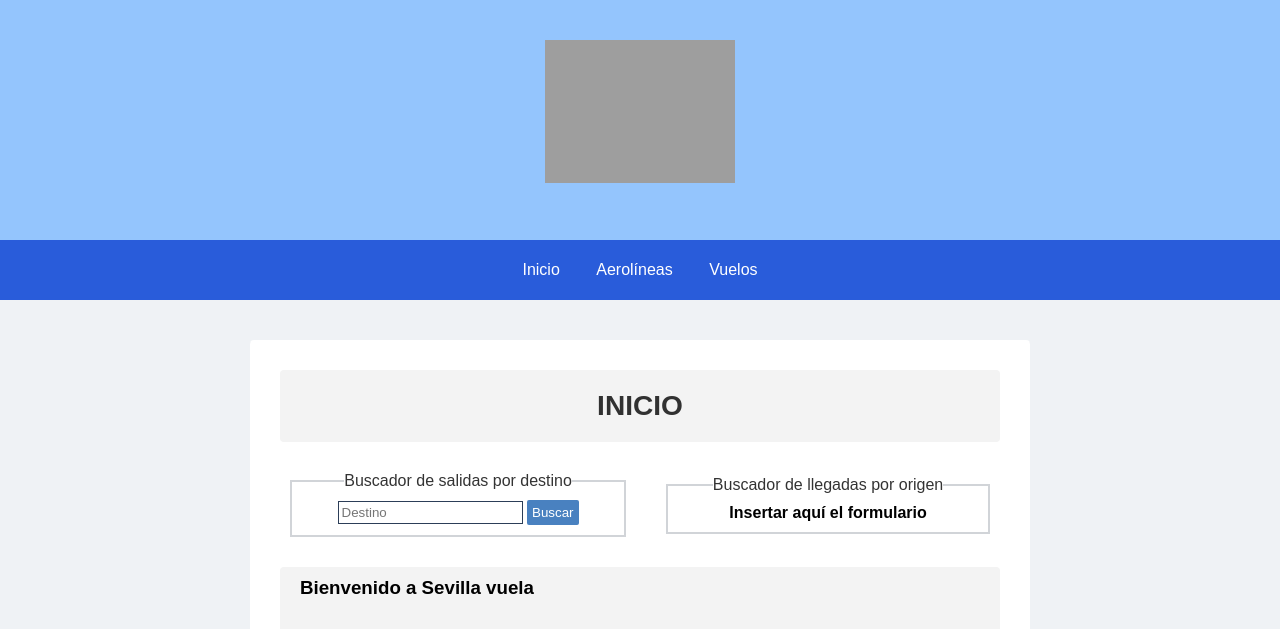
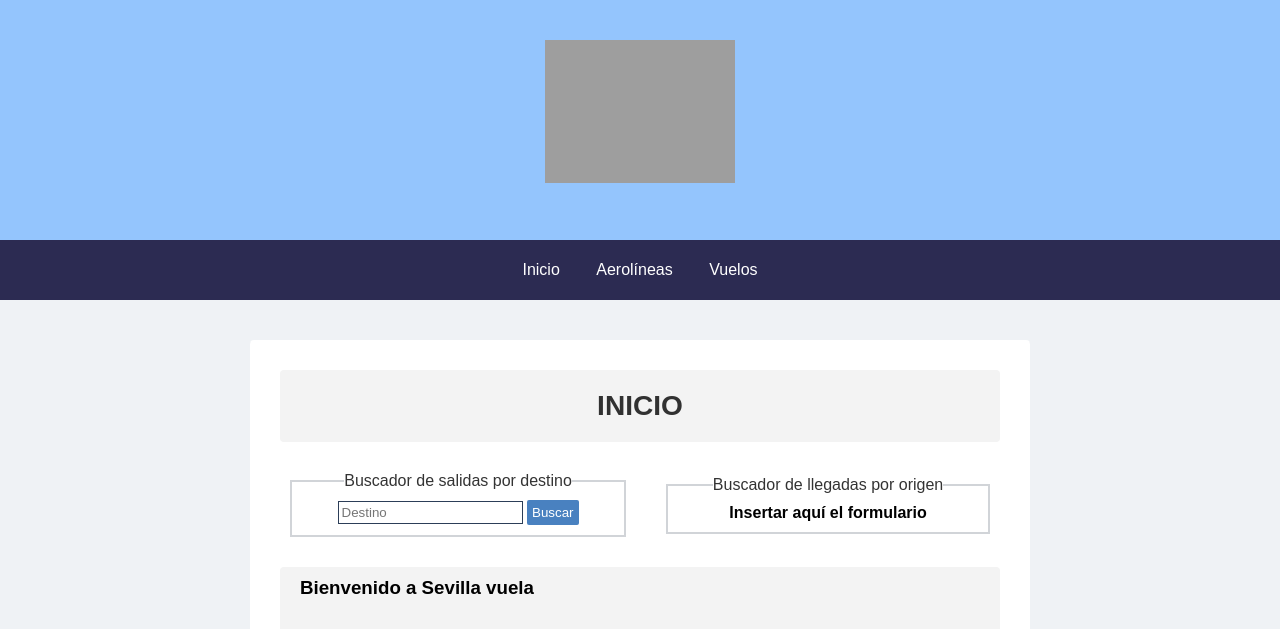
Before and after one commit to alexaur97/sevilla_vuela, a Django app: template sevilla_vuela/main/templates/index.html in a window 1280 px wide. Shown: the top 629 px of the page. Run offline with Django 3.2, Linux system fonts and the light colour scheme; the template is opened without the code that fills it, so the values that code supplies are empty; some libraries are stand-ins or nearby versions; grey boxes are pictures that could not be loaded.

Commit message:
Update estilos.css

```diff
--- a/sevilla_vuela/main/static/css/estilos.css
+++ b/sevilla_vuela/main/static/css/estilos.css
@@ -43,7 +43,7 @@ header nav {
     height: 60px;
     line-height: 60px;
     width: 100%;
-    background: rgba(15, 67, 211, 0.8);
+    background: rgb(44, 43, 82);
 }
 
 header nav a{
```
